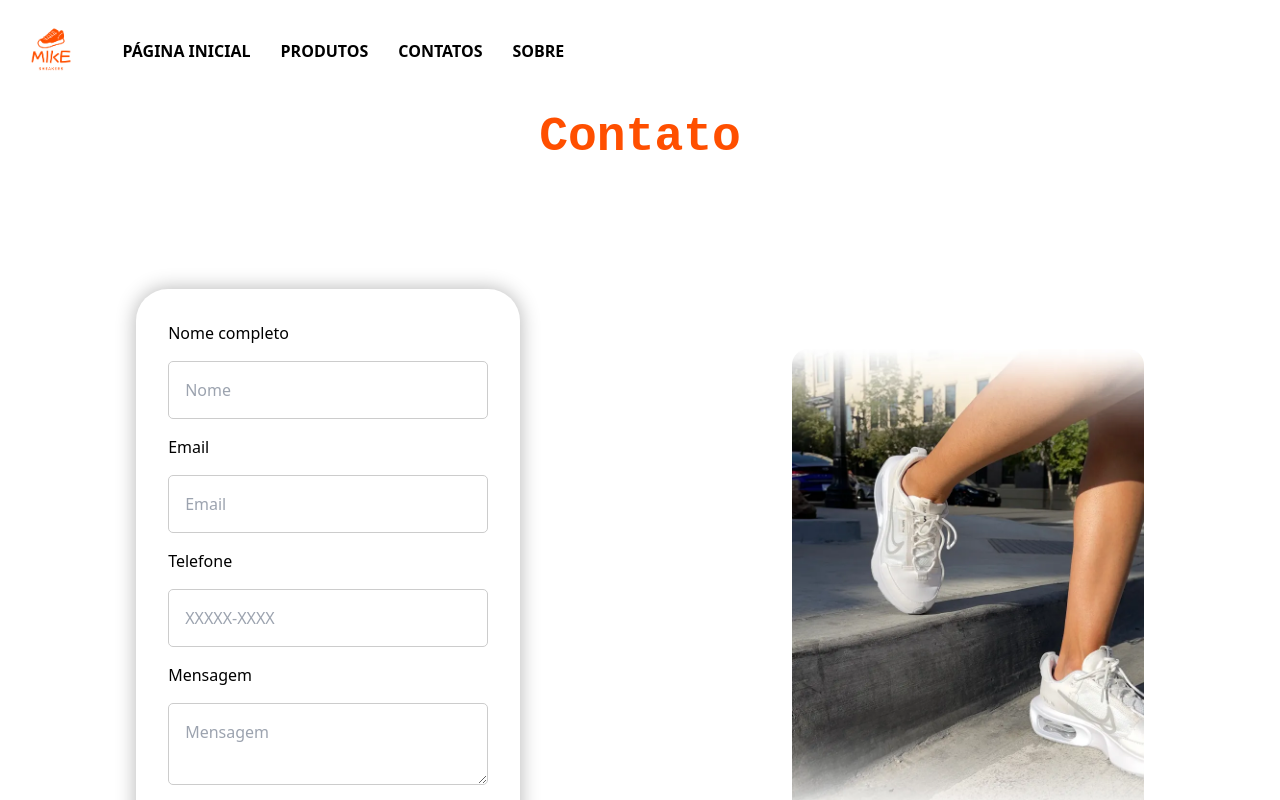
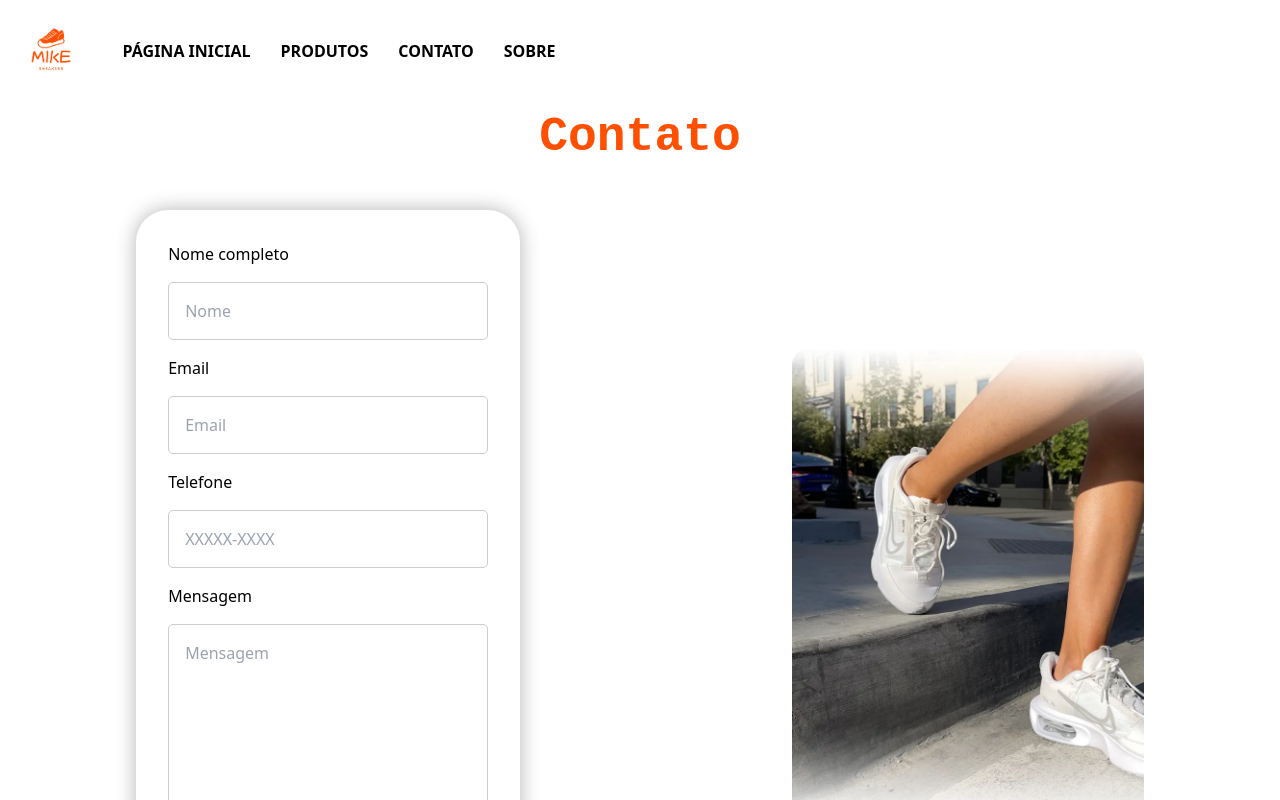
Before and after one commit to Mauricio-Pereira/Checkpoint-V, a Next.js app in the folder checkpoint-v/: page /Contato in a window 1280 px wide. Shown: the top 800 px of the page. Built offline with nearby package versions, Linux system fonts and the light colour scheme.

Commit message:
pequenos ajustes

```diff
--- a/checkpoint-v/src/components/Forms/index.tsx
+++ b/checkpoint-v/src/components/Forms/index.tsx
@@ -14,7 +14,7 @@ const ContatoForms = () => {
                 <input className = "input" type="tel" placeholder='XXXXX-XXXX' />
 
                 <label htmlFor="mensagem">Mensagem</label>
-                <textarea className = "input" placeholder='Mensagem' />
+                <textarea className = "input input-mensagem" placeholder='Mensagem' />
 
 
 
--- a/checkpoint-v/src/components/Forms/styles.css
+++ b/checkpoint-v/src/components/Forms/styles.css
@@ -19,6 +19,7 @@
     border: 1px solid #ccc;
     border-radius: 5px;
     width: 20rem;
+
 }
 
 .botao{
@@ -40,3 +41,13 @@
     object-fit: cover;
     border-radius: 1rem;
 }
+
+.input-mensagem{
+    margin: 1rem 0;
+    padding: 1rem;
+    border: 1px solid #ccc;
+    border-radius: 5px;
+    width: 20rem;
+    min-height: 15rem;
+    max-height: 20rem;
+}
--- a/checkpoint-v/src/components/Header/index.tsx
+++ b/checkpoint-v/src/components/Header/index.tsx
@@ -10,7 +10,7 @@ const Header = () => {
                     <ul>
                         <li><Link className="links" href="/">Página Inicial</Link></li>
                         <li><Link className="links" href="/Produtos">Produtos</Link></li>
-                        <li><Link className="links" href="/Contato">Contatos</Link></li>
+                        <li><Link className="links" href="/Contato">Contato</Link></li>
                         <li><Link className="links" href="/Sobre">Sobre</Link></li>
                     </ul>
                 </nav>
```
